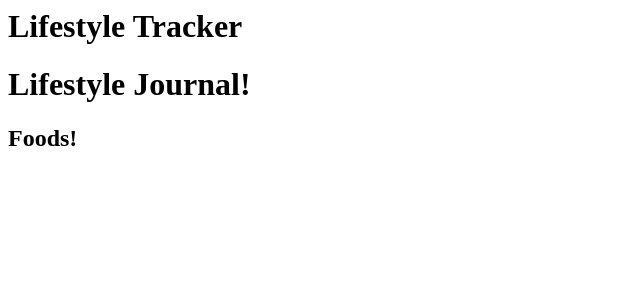
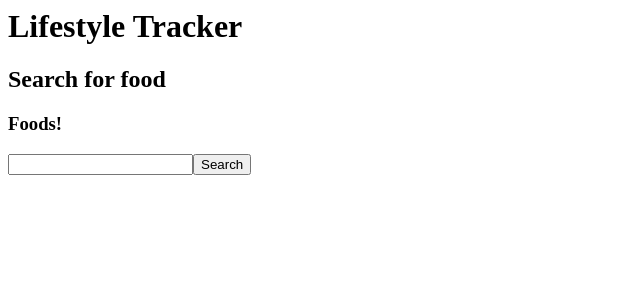
Before and after one commit to alyssabchew/solo-project, a React app: page / in a window 1280 px wide. Shown: the top 300 px of the page, without its empty margins (0-640 px from the left). Built offline with nearby package versions, Linux system fonts and the light colour scheme.

Commit message:
state stores these props in state.foods.x

```diff
--- a/Client/Components/foodContainer.jsx
+++ b/Client/Components/foodContainer.jsx
@@ -1,18 +1,44 @@
 import React from 'react';
-import getFoodData from "../api/getFoodData";
 
 const FoodContainer = props => {
-  console.log("HI FOOD CONTAINER")
+  // constructor(props) {
+  //   super(props);
+  //   // this.handleSearch = this.handleSearch.bind(this);
+  // }
+  let val = '';
   return (
-    <div className="container">
-      <div className="innerBox">
-      <h2 id="header">Foods!</h2>
-      <div className="nutritionFacts">
+    <div className="innerBox">
+      <h3 id="header">Foods!</h3>
+      <form>
+        <input
+          type="text"
+          // value={value}
+          onChange={(e) => { val = e.target.value; console.log(val); }} />
+        <button type="submit" onClick={(e) => { console.log(val); props.addFood("apple"); e.preventDefault(); } }>Search</button>
+      </form>
         {/* {getFoodData("fried tofu")} */}
-      </div>
-      </div>
     </div>
   );
+
+  // handleSearch(event, search) {
+  //   event.preventDefault();
+  //   console.log('perform search', search);
+  //   getFoodData.foodSearch(search)
+  //   .then(res => {
+  //     return res.json();
+  //   }).then(res => {
+  //     return res.foods[0].fdcId;
+  //   }).then(getFoodData.foodDetails(res.foods[0].fdcId))
+  //   .then(res => {
+  //     return res.json();
+  //   }).then(data => {
+  //     this.setState({
+  //       foodInfo: data,
+  //     })
+  //   }).catch(err => {
+  //     console.log(err);
+  //   });
+  // }
 }
 
 export default FoodContainer;
--- a/Client/MainContainer.jsx
+++ b/Client/MainContainer.jsx
@@ -1,11 +1,22 @@
 import React, { Component } from 'react';
 import { connect } from 'react-redux';
-// import from child components...
+
+// import getFoodData from "./api/getFoodData";
+
+// import from child components... not currently using food container
 import FoodContainer from './Components/FoodContainer.jsx';
 
  const mapStateToProps = state => ({
+  foodId: state.foods.foodId,
+  foodName: state.foods.foodName,
+  calories: state.foods.foodId
+ })
 
- })
+ const mapDispatchToProps = dispatch => ({
+  // create functions that will dispatch action creators
+  // addMarket: (event) => { dispatch(grabLocationInput(event)); },
+  addFood: (food) => dispatch(actions.addFoodActionCreator(food)),
+});
 
  class MainContainer extends Component {
    constructor(props) {
@@ -14,15 +25,17 @@ import FoodContainer from './Components/FoodContainer.jsx';
 
    render() {
     // console.log("rendering main component")
+    let value = '';
+    console.log(this.props)
      return (
        <div className="container">
          <div className="outerBox">
-         <h1 id="header">Lifestyle Journal!</h1>
-         <FoodContainer />
+          <h2 id="header">Search for food</h2>
+          <FoodContainer addFood={this.props.addFood}/>
          </div>
        </div>
      )
    }
  }
 
- export default connect(mapStateToProps, null)(MainContainer);
+ export default connect(mapStateToProps, mapDispatchToProps)(MainContainer);
--- a/Client/reducers/foodReducer.js
+++ b/Client/reducers/foodReducer.js
@@ -1,7 +1,10 @@
 import * as types from '../constants/actionTypes';
+import getFoodData from "../api/getFoodData";
 
 const initialState = {
   foodId: 0,
+  foodName: 'tofu',
+  foods: [],
   calories: 0
 };
 
@@ -14,9 +17,29 @@ const foodReducer = (state = initialState, action) => {
 
   switch (action.type) {
     case types.ADD_FOOD: {
+      let foodId = 0;
+      getFoodData.foodSearch(action.payload)
+      .then(res => {
+        console.log(res)
+        return res.json();
+      }).then(res => {
+        foodId = res.foods[0].fdcId;
+        console.log(foodId);
+        getFoodData.foodDetails(foodId);
+      }).then(res => {
+        return res.json();
+      }).then(data => {
+        this.setState({
+          foodInfo: data,
+        })
+      }).catch(err => {
+        console.log(err);
+      });
+      console.log(foodId)
       return {
         ...state,
-        foodId: action.payload,
+        foodName: action.payload,
+        foodId,
       };
     }
 
```
Also changed, not shown: 1 other file (tests, documents, lock files or other folders).
